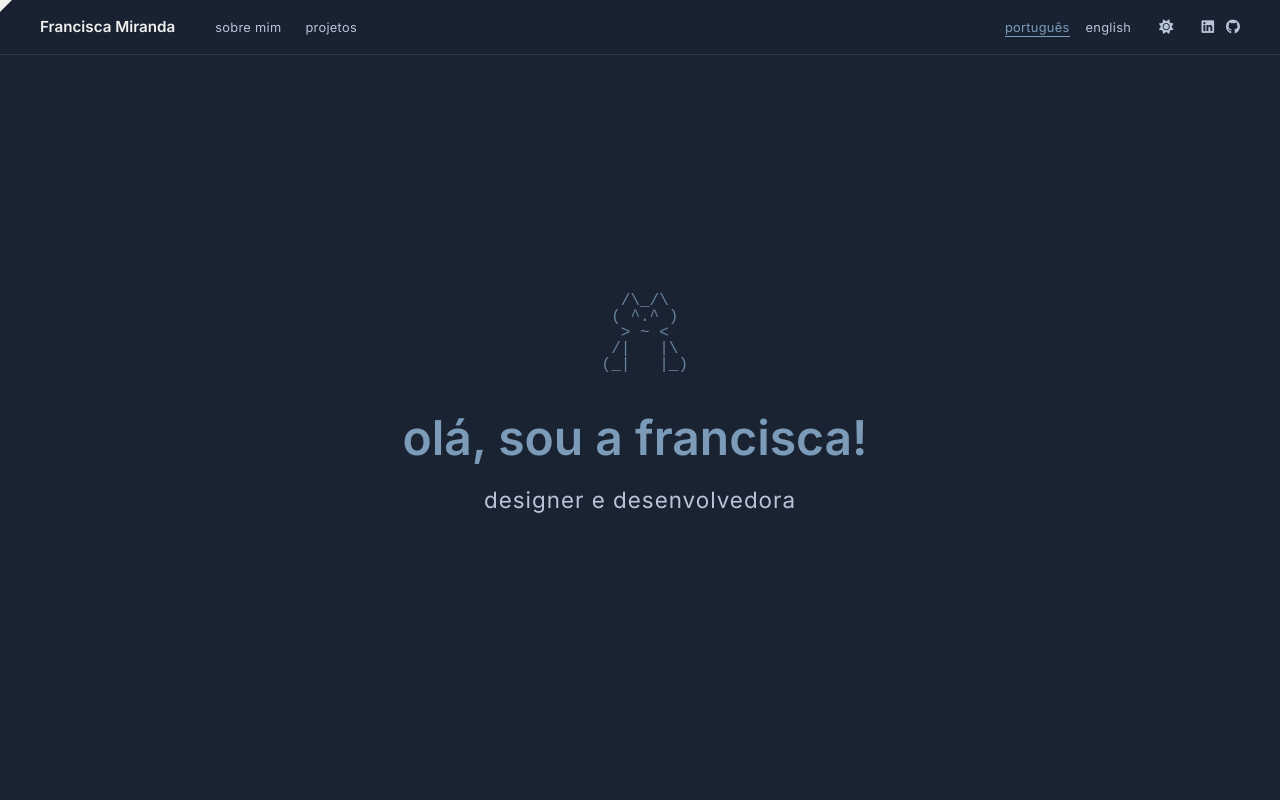
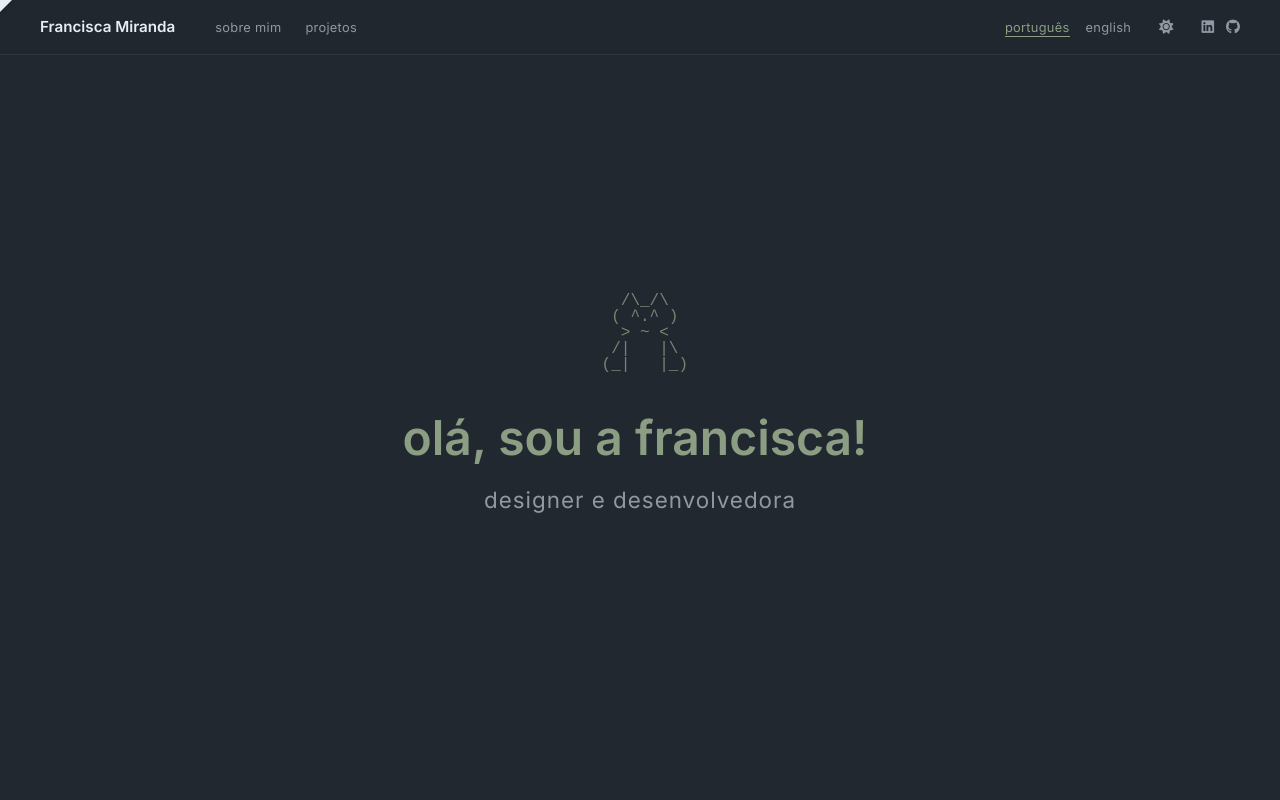
Before and after one commit to franciscaolive/Portfolio, a plain HTML site: page index.html in a window 1280 px wide. Both pictures are taken after a click on the button 1166 px from the left and 27 px from the top of the page. Shown: the top 800 px of the page. Drawn offline with Linux system fonts and the light colour scheme.

Commit message:
changed night mode color

```diff
--- a/styles/styles.css
+++ b/styles/styles.css
@@ -13,17 +13,17 @@
 }
 
 :root[data-theme="dark"] {
-  --bg-primary: #1a2332;
-  --bg-secondary: #0f1419;
-  --text-primary: #f0f0f0;
-  --text-secondary: #b8c5d6;
-  --accent-color: #7b9bb8;
-  --accent-secondary: #b8c5d6;
-  --border-color: #2d3748;
-  --card-bg: #232f42;
-  --card-hover: #2a3a52;
-  --header-bg: rgba(26, 35, 50, 0.95);
-  --overlay-bg: rgba(26, 35, 50, 0.95);
+  --bg-primary: #212830;
+  --bg-secondary: #181d23;
+  --text-primary: #e6edf3;
+  --text-secondary: #9198a1;
+  --accent-color: #8b9d83;
+  --accent-secondary: #6b7c63;
+  --border-color: #30363d;
+  --card-bg: #2d333b;
+  --card-hover: #373e47;
+  --header-bg: rgba(33, 40, 48, 0.95);
+  --overlay-bg: rgba(33, 40, 48, 0.95);
 }
 
 :root {
```
